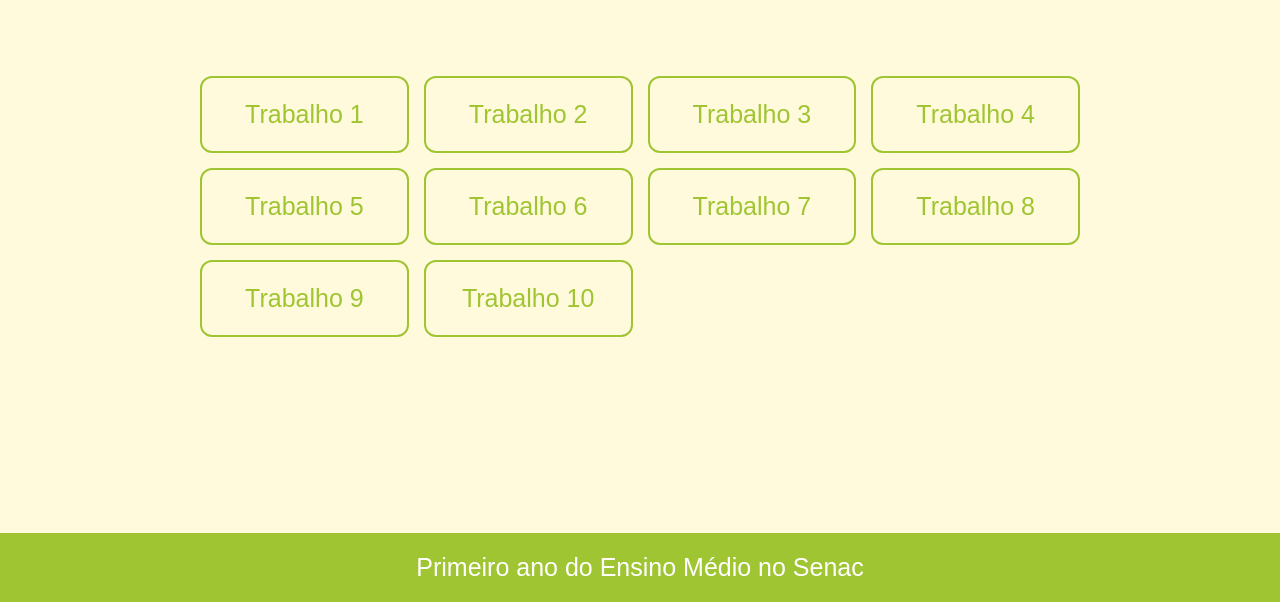
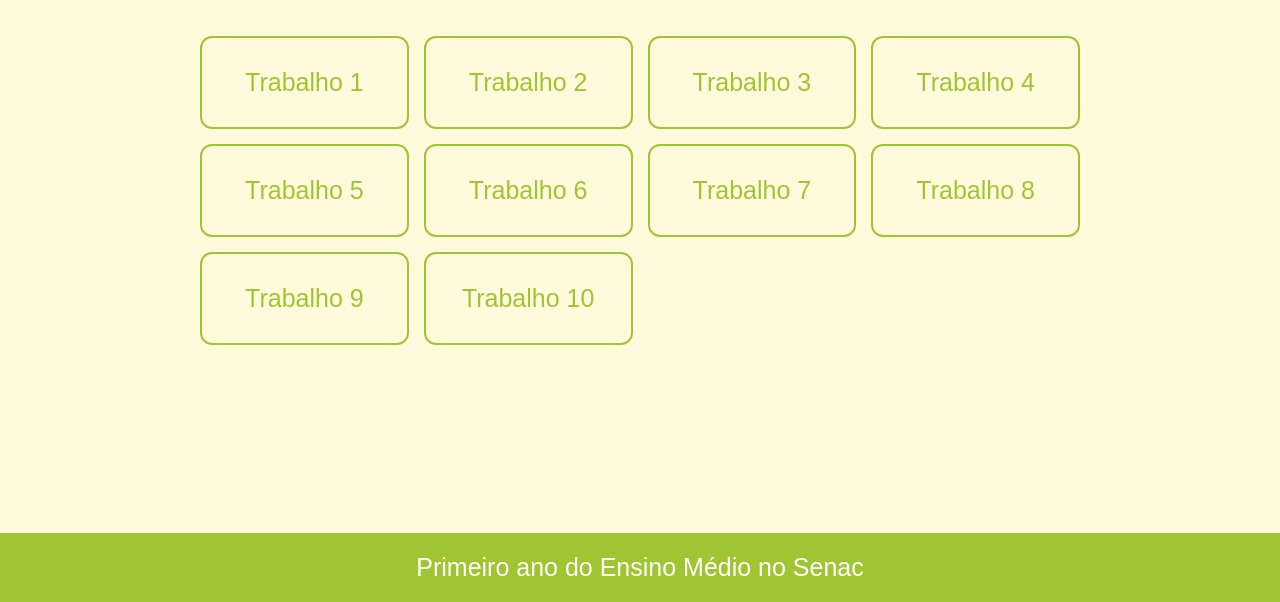
Before and after one commit to senacscsrs/ArthurB, a plain HTML site: page Trabalhos.html in a window 1280 px wide. Shown: the part 198-800 px from the top of the page. Drawn offline with Linux system fonts and the light colour scheme.

Commit message:
botoes tamanho

```diff
--- a/estilo.css
+++ b/estilo.css
@@ -28,7 +28,7 @@ body{
 button {
     background-color: #FFFADC;
     color: #a0c532;
-    padding: 22px 28px;
+    padding: 30px 36px;
     border: 2px solid #a0c532;
     border-radius: 12px;
     font-size: 25px;
```
Also changed, not shown: Trabalhos.html (+0 -1 lines).
